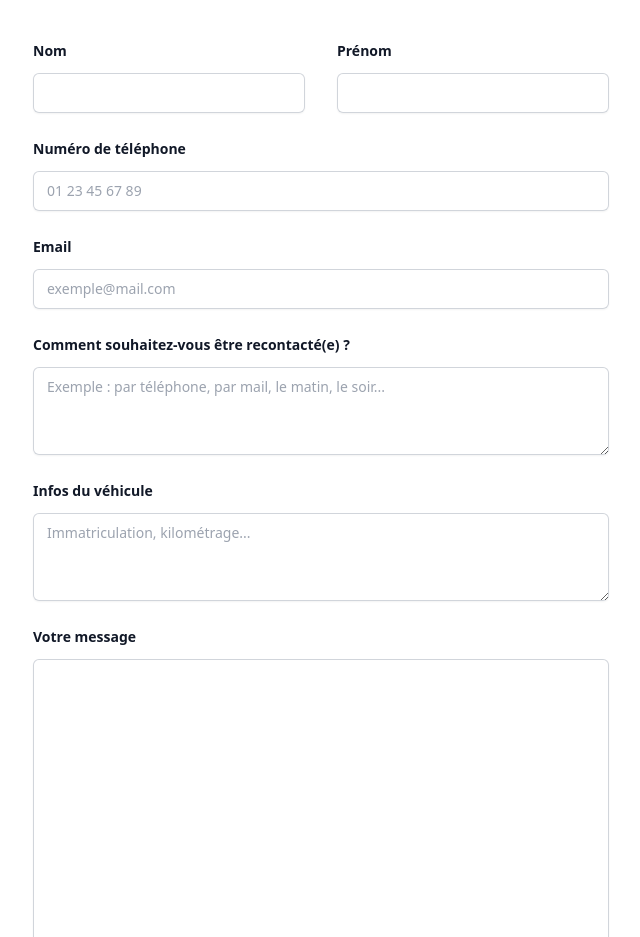
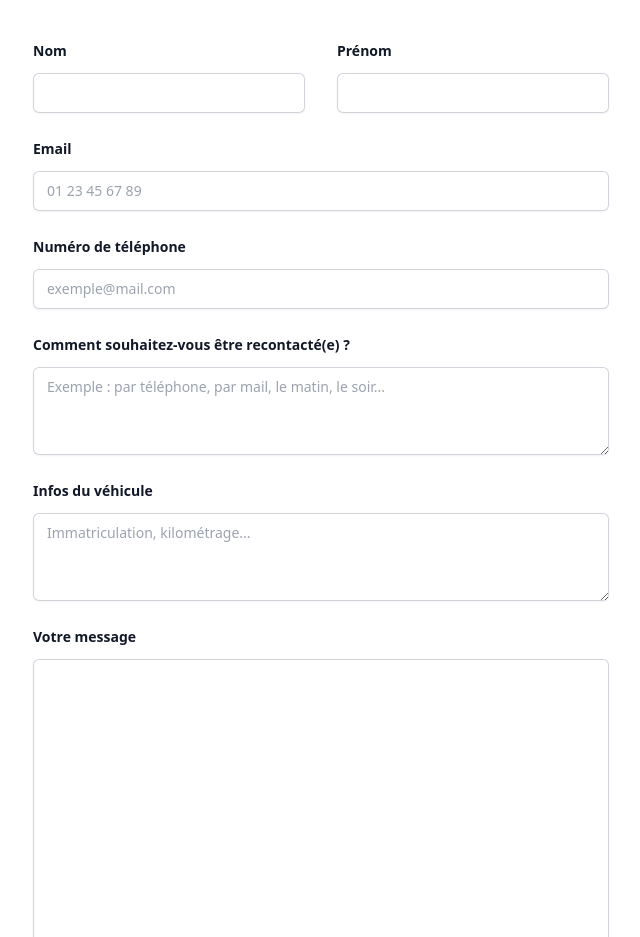
Before and after one commit to BriceJuhel/carva, a Next.js app: page / in a window 1280 px wide. Shown: the part 4280-5217 px from the top of the page, without its empty margins (319-959 px from the left). Built offline with nearby package versions, Linux system fonts and the light colour scheme.

Commit message:
modifs contact

```diff
--- a/components/Contact.tsx
+++ b/components/Contact.tsx
@@ -48,7 +48,7 @@ export default function Contact() {
           </div>
           <div className="sm:col-span-2">
             <label htmlFor="email" className="block text-sm font-semibold leading-6 text-gray-900">
-              Numéro de téléphone
+              Email
             </label>
             <div className="mt-2.5">
               <input
@@ -63,7 +63,7 @@ export default function Contact() {
           </div>
           <div className="sm:col-span-2">
             <label htmlFor="phone-number" className="block text-sm font-semibold leading-6 text-gray-900">
-              Email
+              Numéro de téléphone
             </label>
             <div className="relative mt-2.5">
               <input
```
